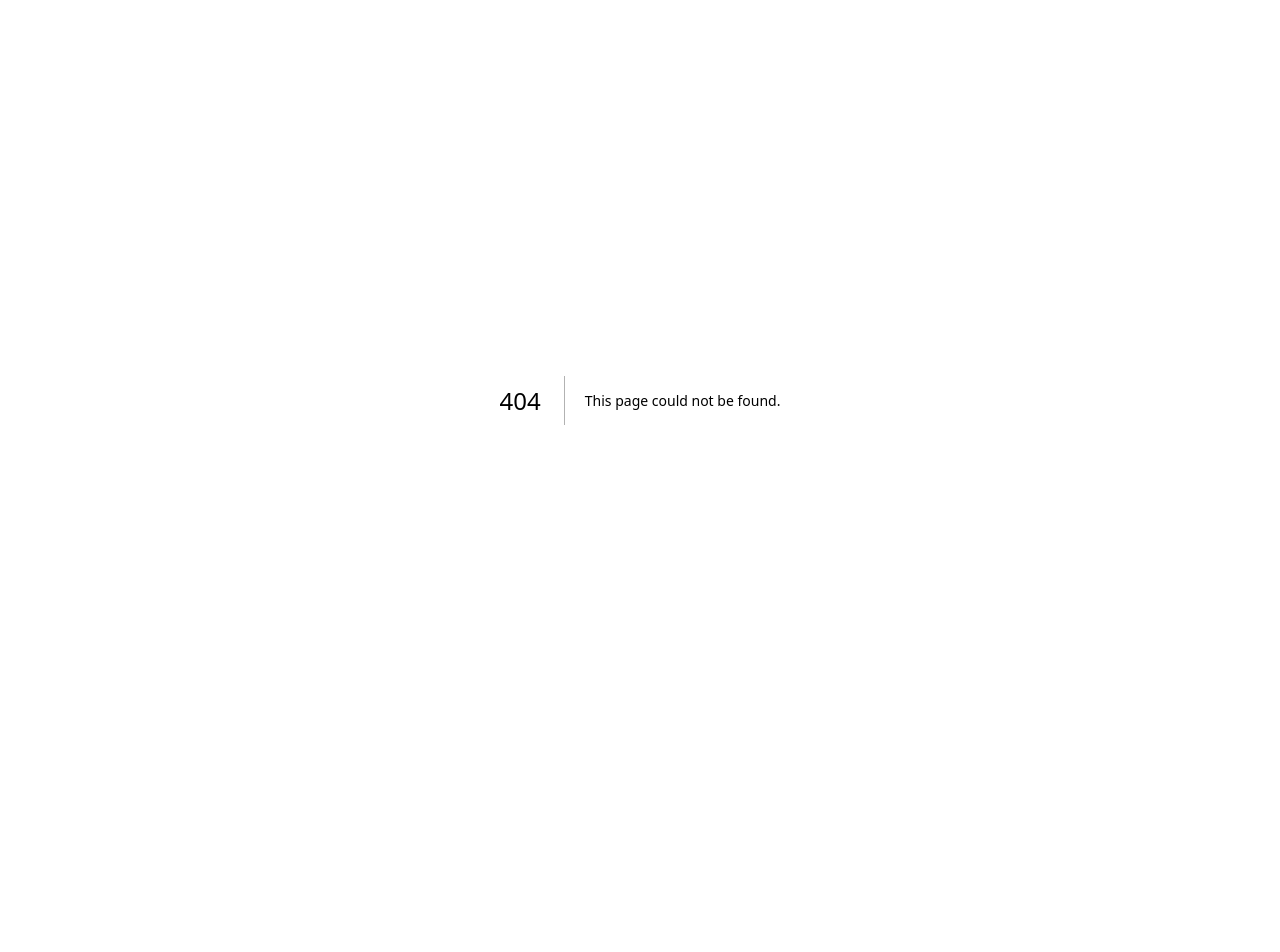
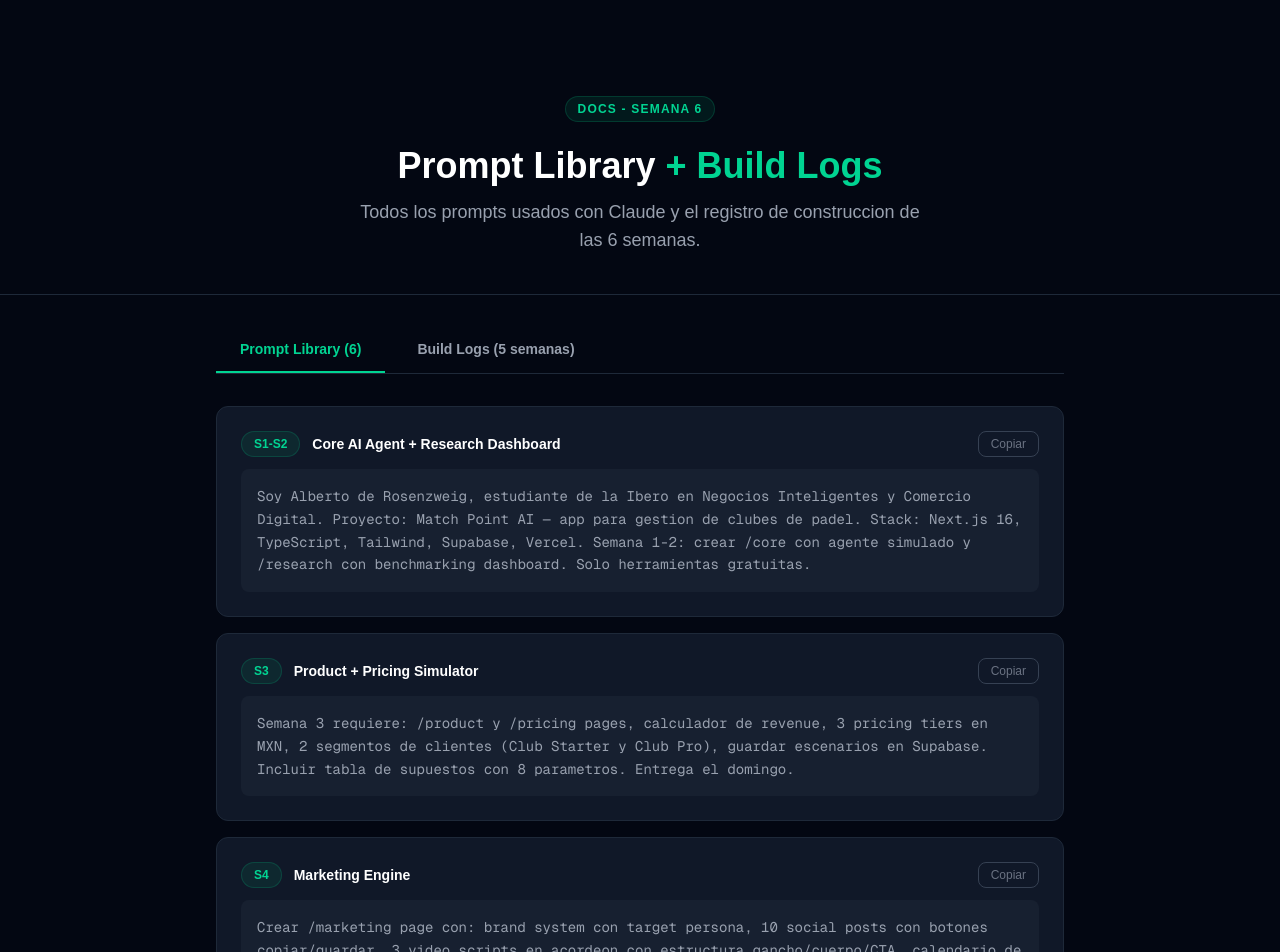
Before and after one commit to albertoderosenzweig/match-point-ai, a Next.js app: page /docs in a window 1280 px wide. Before the commit this address had no page. Shown: the top 952 px of the page. Before the commit the page ends 800 px from the top, so only its background shows below. Built offline with nearby package versions, Linux system fonts and the light colour scheme.

Commit message:
feat: add /docs prompt library and build logs

```diff
--- /dev/null
+++ b/app/docs/page.tsx
@@ -0,0 +1,155 @@
+'use client';
+
+import { useState } from 'react';
+
+const PROMPTS = [
+  { week: 'S1-S2', title: 'Core AI Agent + Research Dashboard', prompt: 'Soy Alberto de Rosenzweig, estudiante de la Ibero en Negocios Inteligentes y Comercio Digital. Proyecto: Match Point AI — app para gestion de clubes de padel. Stack: Next.js 16, TypeScript, Tailwind, Supabase, Vercel. Semana 1-2: crear /core con agente simulado y /research con benchmarking dashboard. Solo herramientas gratuitas.' },
+  { week: 'S3', title: 'Product + Pricing Simulator', prompt: 'Semana 3 requiere: /product y /pricing pages, calculador de revenue, 3 pricing tiers en MXN, 2 segmentos de clientes (Club Starter y Club Pro), guardar escenarios en Supabase. Incluir tabla de supuestos con 8 parametros. Entrega el domingo.' },
+  { week: 'S4', title: 'Marketing Engine', prompt: 'Crear /marketing page con: brand system con target persona, 10 social posts con botones copiar/guardar, 3 video scripts en acordeon con estructura gancho/cuerpo/CTA, calendario de 14 dias, A/B tester con 2 tests que guarden resultados en Supabase, y panel de assets guardados.' },
+  { week: 'S5', title: 'Public Chatbot / Guided Assistant', prompt: 'Crear /chat page con: chat UI con burbujas de mensajes, 3 preguntas de intake con opciones seleccionables, logica de recomendacion Basic/Growth/Enterprise segun respuestas, guardrail para preguntas fuera de tema, checkpoint humano antes de recomendar, botones de feedback Util/No util que guarden en Supabase.' },
+  { week: 'S6', title: 'Dashboard + Demo + Docs', prompt: 'Crear 3 paginas finales: /dashboard que muestre datos reales de revenue_scenarios, marketing_assets y chat_sessions de Supabase; /demo con walkthrough guiado por semanas, mapa de agentes SVG, impact check y Version 2 roadmap; /docs con prompt library y build logs de las 6 semanas.' },
+  { week: 'Fix', title: 'Supabase URL Error Fix', prompt: 'La pagina da error supabaseUrl is required en Next.js 16 Turbopack. El archivo .env.local existe y tiene los valores correctos. Fix: mover el createClient() dentro de una funcion getSupabase() que se llame en runtime, no al cargar el modulo.' },
+];
+
+const BUILD_LOGS = [
+  {
+    week: 'Semana 1-2',
+    title: 'Core AI Agent + Research Dashboard',
+    status: 'Completado',
+    pages: ['/core', '/research'],
+    highlights: ['Agente simulado con setTimeout (Gemini pendiente por limitacion regional)', 'Dashboard de benchmarking con datos de competidores en Mexico', 'RLS habilitado en core_outputs y research_outputs'],
+    issues: ['Gemini API free tier con quota 0 en Mexico — revertido a modo simulado', 'RLS deshabilitado inicialmente — corregido en Semana 3'],
+  },
+  {
+    week: 'Semana 3',
+    title: 'Product + Pricing Simulator',
+    status: 'Completado',
+    pages: ['/product', '/pricing'],
+    highlights: ['3 tiers de precios en MXN: Basic $900, Growth $2400, Enterprise $5500', 'Calculadora con 5 sliders y guardado en Supabase', 'Toggle mensual/anual con -20%'],
+    issues: ['Error supabaseUrl is required — resuelto hardcodeando credenciales en lib/supabase.ts', 'Carpeta lib creada en lugar incorrecto — recreada desde terminal'],
+  },
+  {
+    week: 'Semana 4',
+    title: 'Marketing Engine + Homepage Upgrade',
+    status: 'Completado',
+    pages: ['/marketing', '/'],
+    highlights: ['10 posts + 3 scripts + calendario 14 dias', 'A/B tester con resultados guardados en Supabase', 'Homepage actualizado con 2 segmentos y stats bar'],
+    issues: ['Error supabaseUrl en /marketing — fix: getSupabase() function', 'Caracteres UTF-8 corruptos por PowerShell BOM — resuelto usando solo ASCII'],
+  },
+  {
+    week: 'Semana 5',
+    title: 'Public Chatbot / Guided Assistant',
+    status: 'Completado',
+    pages: ['/chat'],
+    highlights: ['Intake flow con 3 preguntas y opciones seleccionables', 'Guardrail detecta 20+ keywords fuera de tema', 'Feedback guardado en chat_sessions'],
+    issues: ['Pantalla negra en movil — resuelto esperando deploy completo de Vercel', 'Version inicial en ingles — traducida a espanol en segundo commit'],
+  },
+  {
+    week: 'Semana 6',
+    title: 'Integrated Agentic Venture',
+    status: 'En progreso',
+    pages: ['/dashboard', '/demo', '/docs'],
+    highlights: ['Dashboard con datos reales de 3 tablas de Supabase', 'Walkthrough guiado con mapa de agentes SVG', 'Prompt library y build logs completos'],
+    issues: [],
+  },
+];
+
+export default function DocsPage() {
+  const [activeTab, setActiveTab] = useState<'prompts' | 'logs'>('prompts');
+  const [copiedPrompt, setCopiedPrompt] = useState<number | null>(null);
+
+  function copyPrompt(text: string, i: number) {
+    navigator.clipboard.writeText(text).then(() => {
+      setCopiedPrompt(i);
+      setTimeout(() => setCopiedPrompt(null), 2000);
+    });
+  }
+
+  return (
+    <main className="min-h-screen bg-gray-950 text-white">
+
+      <section className="pt-24 pb-10 px-6 text-center border-b border-gray-800">
+        <span className="inline-block bg-emerald-500/10 text-emerald-400 text-xs font-semibold tracking-widest uppercase px-3 py-1 rounded-full mb-6 border border-emerald-500/20">
+          Docs - Semana 6
+        </span>
+        <h1 className="text-4xl font-bold mb-3">Prompt Library <span className="text-emerald-400">+ Build Logs</span></h1>
+        <p className="text-gray-400 text-lg max-w-xl mx-auto">Todos los prompts usados con Claude y el registro de construccion de las 6 semanas.</p>
+      </section>
+
+      <div className="max-w-4xl mx-auto px-6 pt-8">
+        <div className="flex gap-2 border-b border-gray-800 mb-8">
+          <button onClick={() => setActiveTab('prompts')} className={`px-6 py-3 text-sm font-semibold transition-colors border-b-2 ${activeTab === 'prompts' ? 'border-emerald-400 text-emerald-400' : 'border-transparent text-gray-400 hover:text-gray-300'}`}>
+            Prompt Library ({PROMPTS.length})
+          </button>
+          <button onClick={() => setActiveTab('logs')} className={`px-6 py-3 text-sm font-semibold transition-colors border-b-2 ${activeTab === 'logs' ? 'border-emerald-400 text-emerald-400' : 'border-transparent text-gray-400 hover:text-gray-300'}`}>
+            Build Logs ({BUILD_LOGS.length} semanas)
+          </button>
+        </div>
+
+        {activeTab === 'prompts' && (
+          <div className="space-y-4 pb-12">
+            {PROMPTS.map((prompt, i) => (
+              <div key={i} className="bg-gray-900 rounded-xl border border-gray-800 p-6">
+                <div className="flex items-center justify-between mb-3">
+                  <div className="flex items-center gap-3">
+                    <span className="bg-emerald-500/10 text-emerald-400 border border-emerald-500/20 text-xs font-bold px-3 py-1 rounded-full">{prompt.week}</span>
+                    <p className="font-semibold text-white text-sm">{prompt.title}</p>
+                  </div>
+                  <button onClick={() => copyPrompt(prompt.prompt, i)} className="text-xs text-gray-500 hover:text-emerald-400 transition-colors px-3 py-1 rounded-lg hover:bg-gray-800 border border-gray-700">
+                    {copiedPrompt === i ? 'Copiado!' : 'Copiar'}
+                  </button>
+                </div>
+                <p className="text-sm text-gray-400 leading-relaxed bg-gray-800/50 rounded-lg p-4 font-mono">{prompt.prompt}</p>
+              </div>
+            ))}
+          </div>
+        )}
+
+        {activeTab === 'logs' && (
+          <div className="space-y-6 pb-12">
+            {BUILD_LOGS.map((log, i) => (
+              <div key={i} className="bg-gray-900 rounded-xl border border-gray-800 p-6">
+                <div className="flex items-center justify-between mb-4">
+                  <div className="flex items-center gap-3">
+                    <span className="bg-emerald-500/10 text-emerald-400 border border-emerald-500/20 text-xs font-bold px-3 py-1 rounded-full">{log.week}</span>
+                    <p className="font-semibold text-white">{log.title}</p>
+                  </div>
+                  <span className={`text-xs px-3 py-1 rounded-full ${log.status === 'Completado' ? 'bg-green-900/40 text-green-400' : 'bg-yellow-900/40 text-yellow-400'}`}>{log.status}</span>
+                </div>
+                <div className="flex gap-2 mb-4 flex-wrap">
+                  {log.pages.map(page => (
+                    <span key={page} className="bg-gray-800 text-gray-300 text-xs px-3 py-1 rounded-lg font-mono">{page}</span>
+                  ))}
+                </div>
+                <div className="grid grid-cols-1 md:grid-cols-2 gap-4">
+                  <div>
+                    <p className="text-xs text-gray-500 uppercase tracking-wide mb-2">Lo que se construyo</p>
+                    <ul className="space-y-1">
+                      {log.highlights.map(h => (
+                        <li key={h} className="text-sm text-gray-300 flex items-start gap-2">
+                          <span className="text-emerald-400 mt-0.5 shrink-0">+</span>{h}
+                        </li>
+                      ))}
+                    </ul>
+                  </div>
+                  {log.issues.length > 0 && (
+                    <div>
+                      <p className="text-xs text-gray-500 uppercase tracking-wide mb-2">Issues resueltos</p>
+                      <ul className="space-y-1">
+                        {log.issues.map(issue => (
+                          <li key={issue} className="text-sm text-gray-400 flex items-start gap-2">
+                            <span className="text-yellow-400 mt-0.5 shrink-0">!</span>{issue}
+                          </li>
+                        ))}
+                      </ul>
+                    </div>
+                  )}
+                </div>
+              </div>
+            ))}
+          </div>
+        )}
+      </div>
+    </main>
+  );
+}
```
